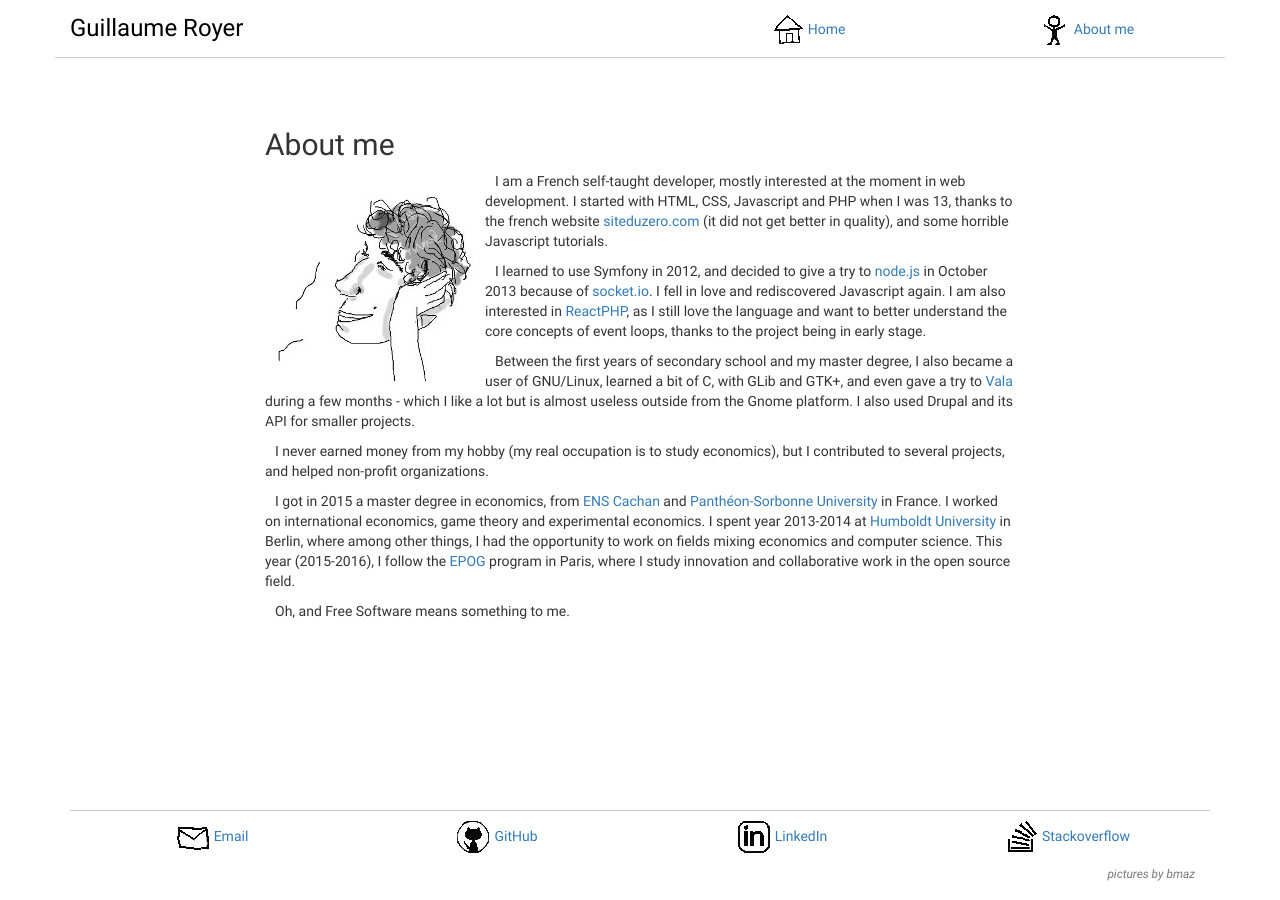
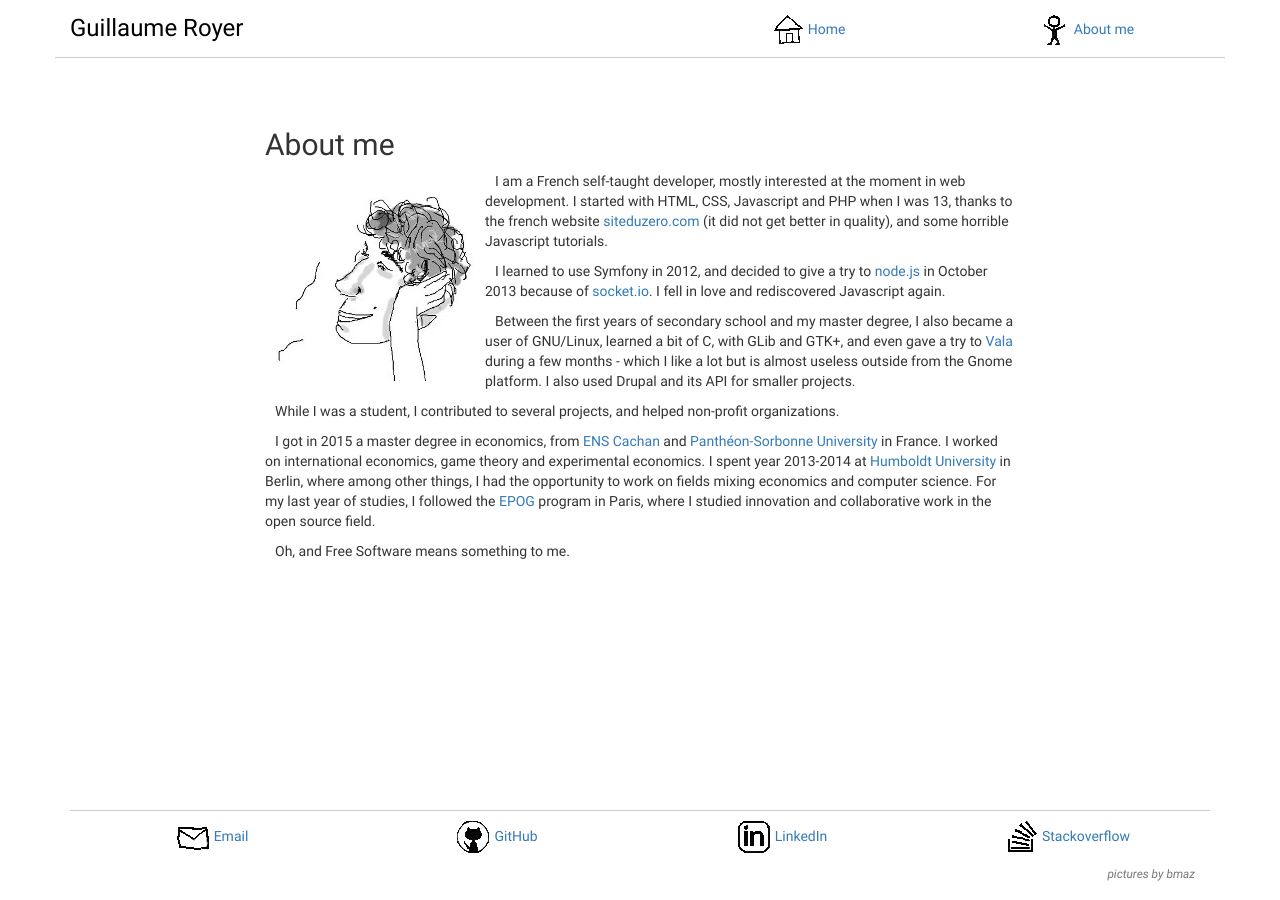
Before and after one commit to jillro/guilro.github.io, a Jekyll site: the page built from aboutme.md, in a window 1280 px wide. Built offline with Jekyll 4.4.1, drawn with Linux system fonts in a browser that asks for light colours.

Commit message:
update aboutme

```diff
--- a/aboutme.md
+++ b/aboutme.md
@@ -7,13 +7,13 @@
 
 I am a French self-taught developer, mostly interested at the moment in web development. I started with HTML, CSS, Javascript and PHP when I was 13, thanks to the french website [siteduzero.com] (it did not get better in quality), and some horrible Javascript tutorials.
 
-I learned to use Symfony in 2012, and decided to give a try to [node.js] in October 2013 because of [socket.io]. I fell in love and rediscovered Javascript again. I am also interested in [ReactPHP], as I still love the language and want to better understand the core concepts of event loops, thanks to the project being in early stage.
+I learned to use Symfony in 2012, and decided to give a try to [node.js] in October 2013 because of [socket.io]. I fell in love and rediscovered Javascript again.
 
 Between the first years of secondary school and my master degree, I also became a user of GNU/Linux, learned a bit of C, with GLib and GTK+, and even gave a try to [Vala] during a few months - which I like a lot but is almost useless outside from the Gnome platform. I also used Drupal and its API for smaller projects.
 
-I never earned money from my hobby (my real occupation is to study economics), but I contributed to several projects, and helped non-profit organizations.
+While I was a student, I contributed to several projects, and helped non-profit organizations.
 
-I got in 2015 a master degree in economics, from [ENS Cachan] and [Panthéon-Sorbonne University] in France. I worked on international economics, game theory and experimental economics. I spent year 2013-2014 at [Humboldt University] in Berlin, where among other things, I had the opportunity to work on fields mixing economics and computer science. This year (2015-2016), I follow the [EPOG] program in Paris, where I study innovation and collaborative work in the open source field.
+I got in 2015 a master degree in economics, from [ENS Cachan] and [Panthéon-Sorbonne University] in France. I worked on international economics, game theory and experimental economics. I spent year 2013-2014 at [Humboldt University] in Berlin, where among other things, I had the opportunity to work on fields mixing economics and computer science. For my last year of studies, I followed the [EPOG] program in Paris, where I studied innovation and collaborative work in the open source field.
 
 Oh, and Free Software means something to me.
 
```
